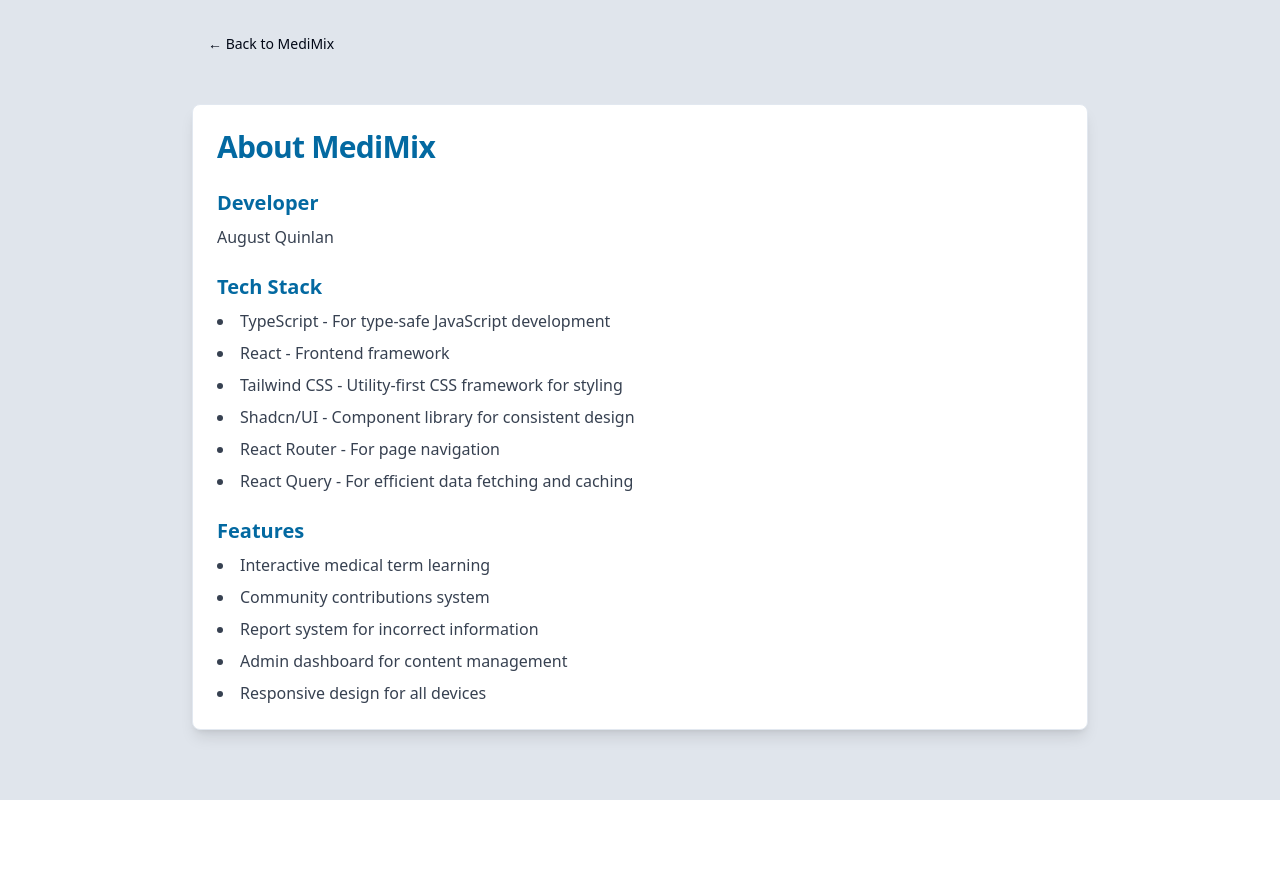
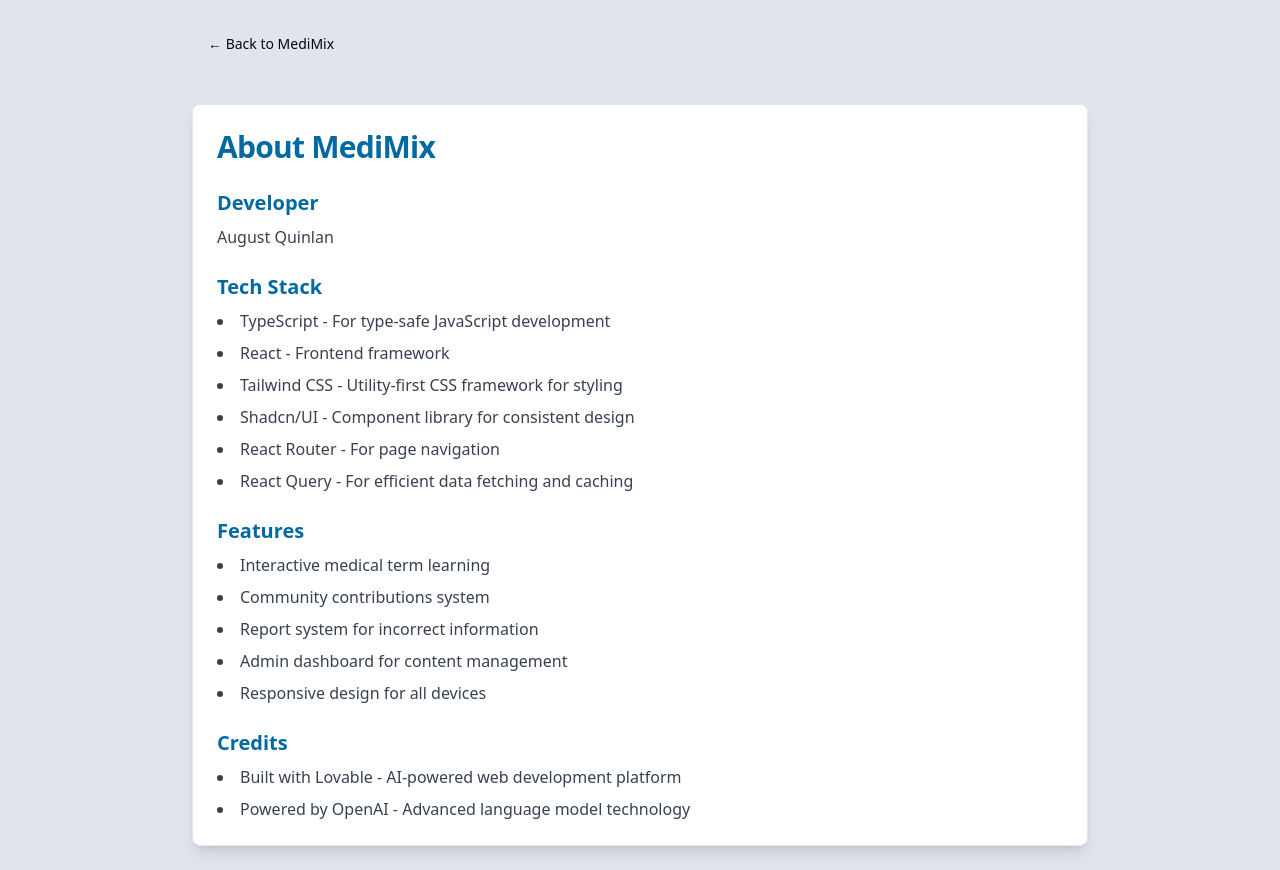
Before and after one commit to yoshicat336/medimix, a React (Vite) app: page /project-info in a window 1280 px wide. Before the commit the page ends 800 px from the top, so only its background shows below. Built offline with nearby package versions, Linux system fonts and the light colour scheme.

Commit message:
Add credits for Lovable and OpenAI
Included acknowledgments for Lovable and OpenAI in the project credits section.
[skip gpt_engineer]

```diff
--- a/src/pages/ProjectInfo.tsx
+++ b/src/pages/ProjectInfo.tsx
@@ -48,6 +48,14 @@ const ProjectInfo = () => {
                 <li>Responsive design for all devices</li>
               </ul>
             </div>
+
+            <div>
+              <h2 className="text-xl font-semibold mb-2 text-medical-dark">Credits</h2>
+              <ul className="list-disc list-inside space-y-2 text-gray-700">
+                <li>Built with Lovable - AI-powered web development platform</li>
+                <li>Powered by OpenAI - Advanced language model technology</li>
+              </ul>
+            </div>
           </CardContent>
         </Card>
       </div>
```
